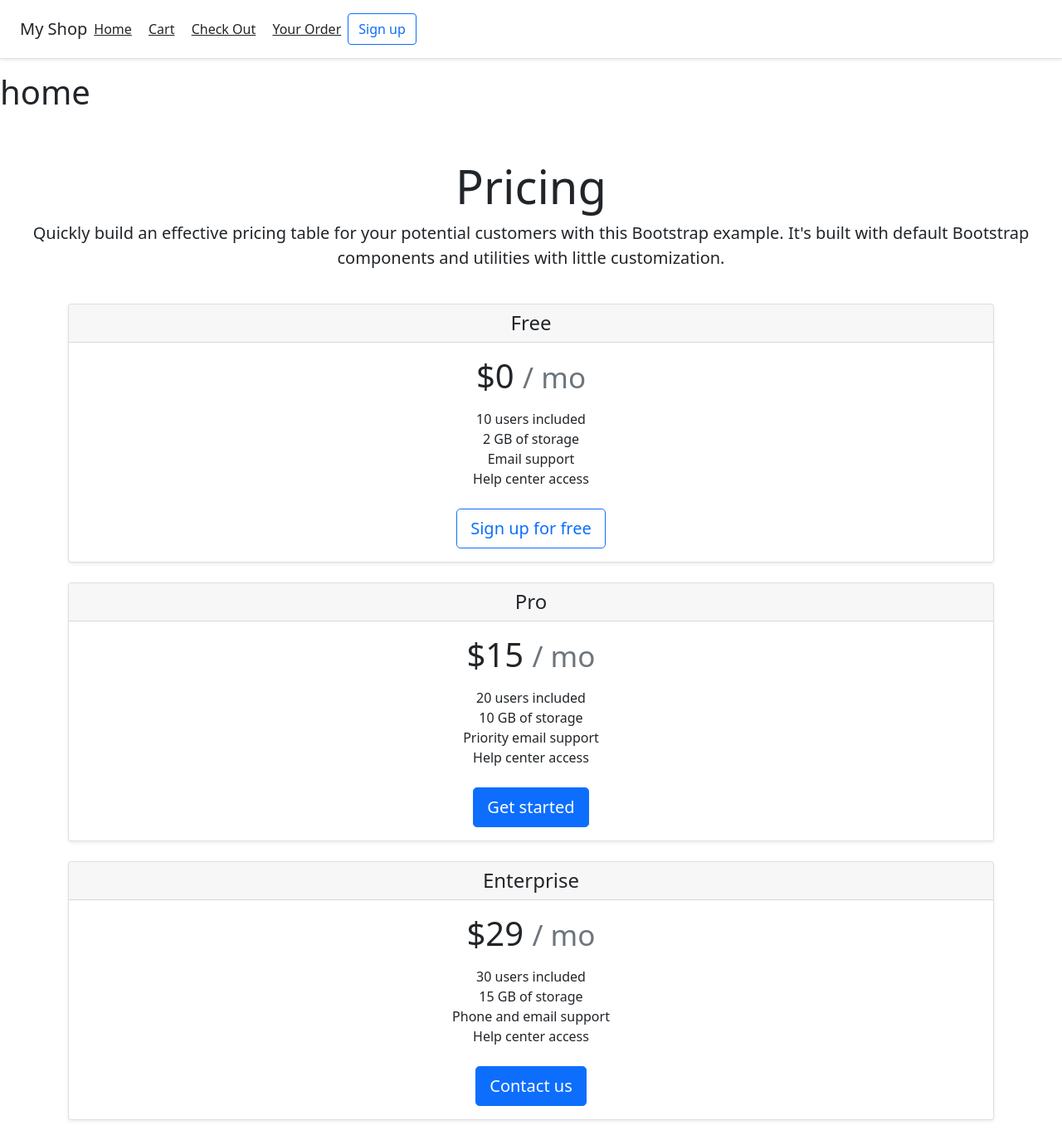
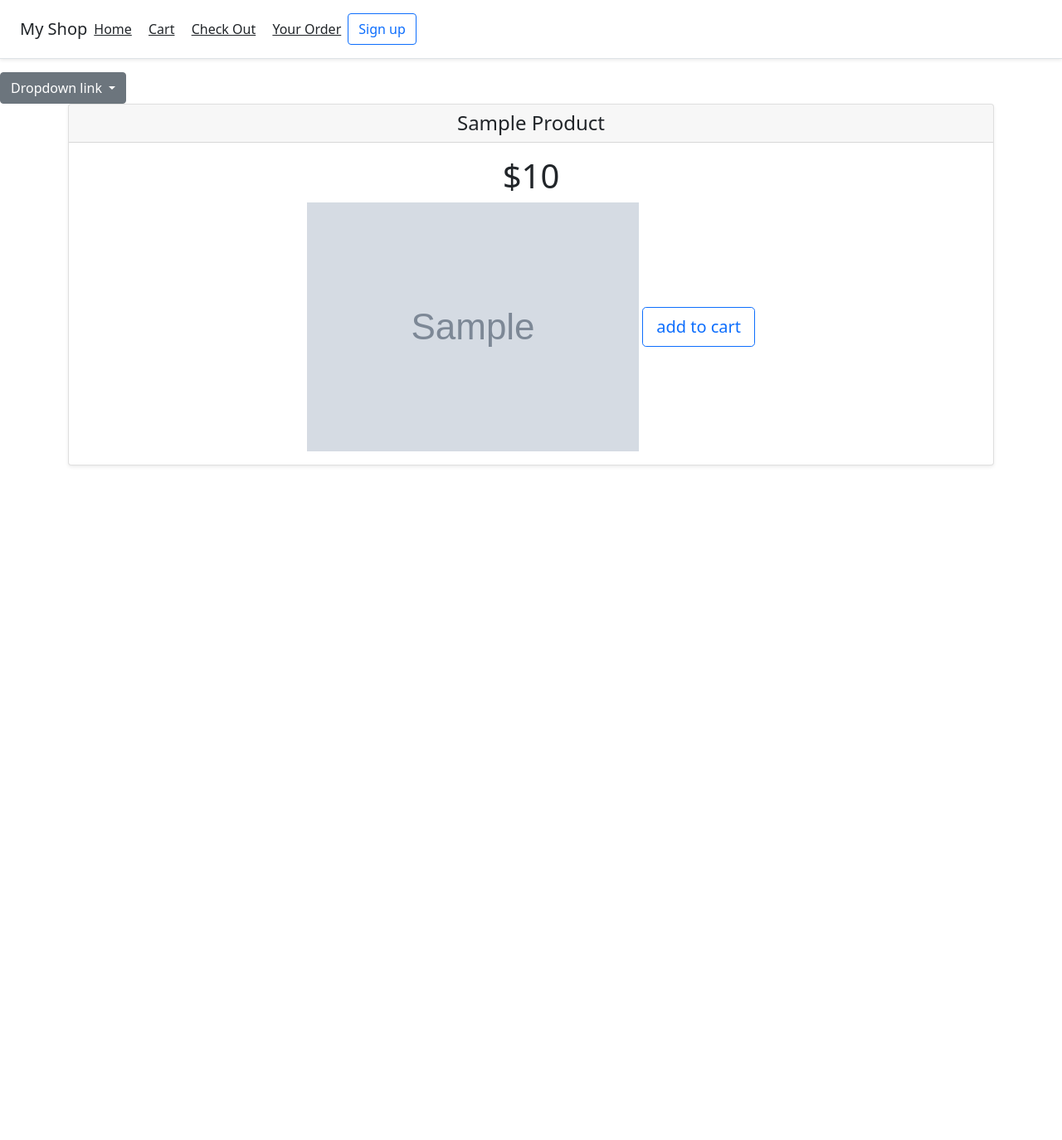
Before and after one commit to sudharsanmaran/django_e_commerce, a Django app: template app1/templates/app1/home.html in a window 1280 px wide. Shown: the whole page at 83% size. After the commit the page ends 562 px from the top, so only its background shows below. Run offline with Django 3.2, Linux system fonts and the light colour scheme; the template is opened without the code that fills it: most values are stand-ins (such as "Sample title", 1, 10 or a date in 2020); grey boxes marked "Sample" are stand-in pictures.

Commit message:
Merge remote-tracking branch 'origin/master'

```diff
--- a/app1/templates/app1/base.html
+++ b/app1/templates/app1/base.html
@@ -27,7 +27,17 @@
         <a class="btn btn-outline-primary" href="{% url "app1:logout" %}">Logout</a>
         {% endif %}
     </div>
+    <div class="dropdown">
+     <a class="btn btn-secondary dropdown-toggle" href="#" role="button" id="dropdownMenuLink" data-bs-toggle="dropdown" aria-expanded="false">
+       Dropdown link
+     </a>
 
+     <ul class="dropdown-menu" aria-labelledby="dropdownMenuLink">
+         {% for c in categories %}
+       <li><a class="dropdown-item" href="#">{{ c.name|title }}</a></li>
+         {% endfor %}
+     </ul>
+    </div>
     {% block content %}
 
     {% endblock %}
--- a/app1/templates/app1/home.html
+++ b/app1/templates/app1/home.html
@@ -1,58 +1,26 @@
 {% extends 'app1/base.html' %}
 {% load static %}
+{% block title %}
+    home
+{% endblock %}
 {% block content %}
-    <h1>home</h1>
-    <div class="pricing-header px-3 py-3 pt-md-5 pb-md-4 mx-auto text-center">
-      <h1 class="display-4">Pricing</h1>
-      <p class="lead">Quickly build an effective pricing table for your potential customers with this Bootstrap example. It's built with default Bootstrap components and utilities with little customization.</p>
-    </div>
+
+
+    {% for p in products %}
     <div class="container">
       <div class="card-deck mb-3 text-center">
         <div class="card mb-4 shadow-sm">
           <div class="card-header">
-            <h4 class="my-0 font-weight-normal">Free</h4>
+            <h4 class="my-0 font-weight-normal">{{ p.name|title }}</h4>
           </div>
           <div class="card-body">
-            <h1 class="card-title pricing-card-title">$0 <small class="text-muted">/ mo</small></h1>
-            <ul class="list-unstyled mt-3 mb-4">
-              <li>10 users included</li>
-              <li>2 GB of storage</li>
-              <li>Email support</li>
-              <li>Help center access</li>
-            </ul>
-            <button type="button" class="btn btn-lg btn-block btn-outline-primary">Sign up for free</button>
-          </div>
-        </div>
-        <div class="card mb-4 shadow-sm">
-          <div class="card-header">
-            <h4 class="my-0 font-weight-normal">Pro</h4>
-          </div>
-          <div class="card-body">
-            <h1 class="card-title pricing-card-title">$15 <small class="text-muted">/ mo</small></h1>
-            <ul class="list-unstyled mt-3 mb-4">
-              <li>20 users included</li>
-              <li>10 GB of storage</li>
-              <li>Priority email support</li>
-              <li>Help center access</li>
-            </ul>
-            <button type="button" class="btn btn-lg btn-block btn-primary">Get started</button>
-          </div>
-        </div>
-        <div class="card mb-4 shadow-sm">
-          <div class="card-header">
-            <h4 class="my-0 font-weight-normal">Enterprise</h4>
-          </div>
-          <div class="card-body">
-            <h1 class="card-title pricing-card-title">$29 <small class="text-muted">/ mo</small></h1>
-            <ul class="list-unstyled mt-3 mb-4">
-              <li>30 users included</li>
-              <li>15 GB of storage</li>
-              <li>Phone and email support</li>
-              <li>Help center access</li>
-            </ul>
-            <button type="button" class="btn btn-lg btn-block btn-primary">Contact us</button>
+            <h1 class="card-title pricing-card-title">${{ p.price }}</h1>
+            <img src="{{ p.image.url }}" class="img-fluid" alt="Responsive image">
+            <button type="button" class="btn btn-lg btn-block btn-outline-primary">add to cart</button>
           </div>
         </div>
       </div>
     </div>
+    {% endfor %}
+
 {% endblock %}
--- a/app1/templates/app1/login.html
+++ b/app1/templates/app1/login.html
@@ -5,7 +5,7 @@
     <h3>login</h3>
      <body class="text-center">
     <form class="form-signin">
-      <img class="mb-4" src="../../assets/brand/bootstrap-solid.svg" alt="" width="72" height="72">
+{#      <img class="mb-4" src="../../assets/brand/bootstrap-solid.svg" alt="" width="72" height="72">#}
       <h1 class="h3 mb-3 font-weight-normal">Please sign in</h1>
       <label for="inputEmail" class="sr-only">Email address</label>
       <input type="email" id="inputEmail" class="form-control" placeholder="Email address" required autofocus>
@@ -17,6 +17,6 @@
         </label>
       </div>
       <button class="btn btn-lg btn-primary btn-block" type="submit">Sign in</button>
-      <p class="mt-5 mb-3 text-muted">&copy; 2017-2018</p>
+
     </form>
 {% endblock %}
--- a/django_e_commerce/settings.py
+++ b/django_e_commerce/settings.py
@@ -57,6 +57,7 @@ TEMPLATES = [
                 'django.contrib.messages.context_processors.messages',
                 #to access categories in every html page
                 'app1.views.categories',
+                # 'app1.views.all_products'
             ],
         },
     },
--- /dev/null
+++ b/media/css/main.css
@@ -0,0 +1,3 @@
+form.singin-form{
+    padding-right: 20px;
+}
```
Also changed, not shown: app1/views.py (+11 -1 lines), media/images/book1.jpg (deleted), media/images/book2.jpg (deleted), media/images/t-shirt.jpg (deleted).
